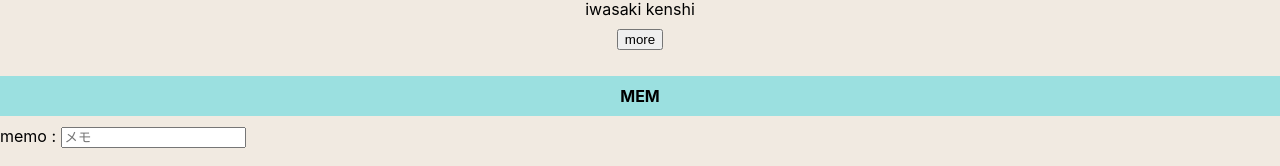
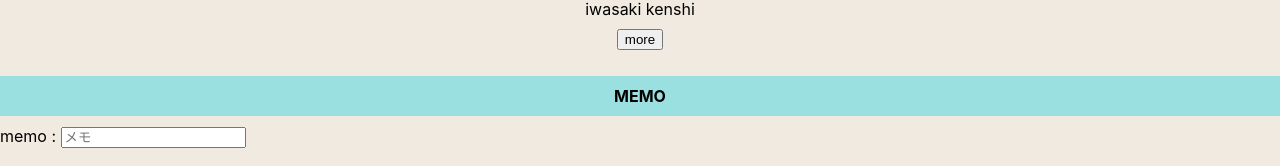
Before and after one commit to kensiiwasaki/react-mypage, a React (Create React App) app: page / in a window 1280 px wide. Shown: the part 745-911 px from the top of the page. Built offline with nearby package versions, Linux system fonts and the light colour scheme.

Commit message:
メモ追加

```diff
--- a/src/components/TodoList.js
+++ b/src/components/TodoList.js
@@ -29,7 +29,7 @@ function TodoList() {
 
     return (
         <div>
-            <h1>MEM</h1>
+            <h1>MEMO</h1>
             <form onSubmit={ handleSubmit } className="form">
                 memo : <input value={ task }
                 placeholder="メモ" onChange={handleNewTask} />
```
